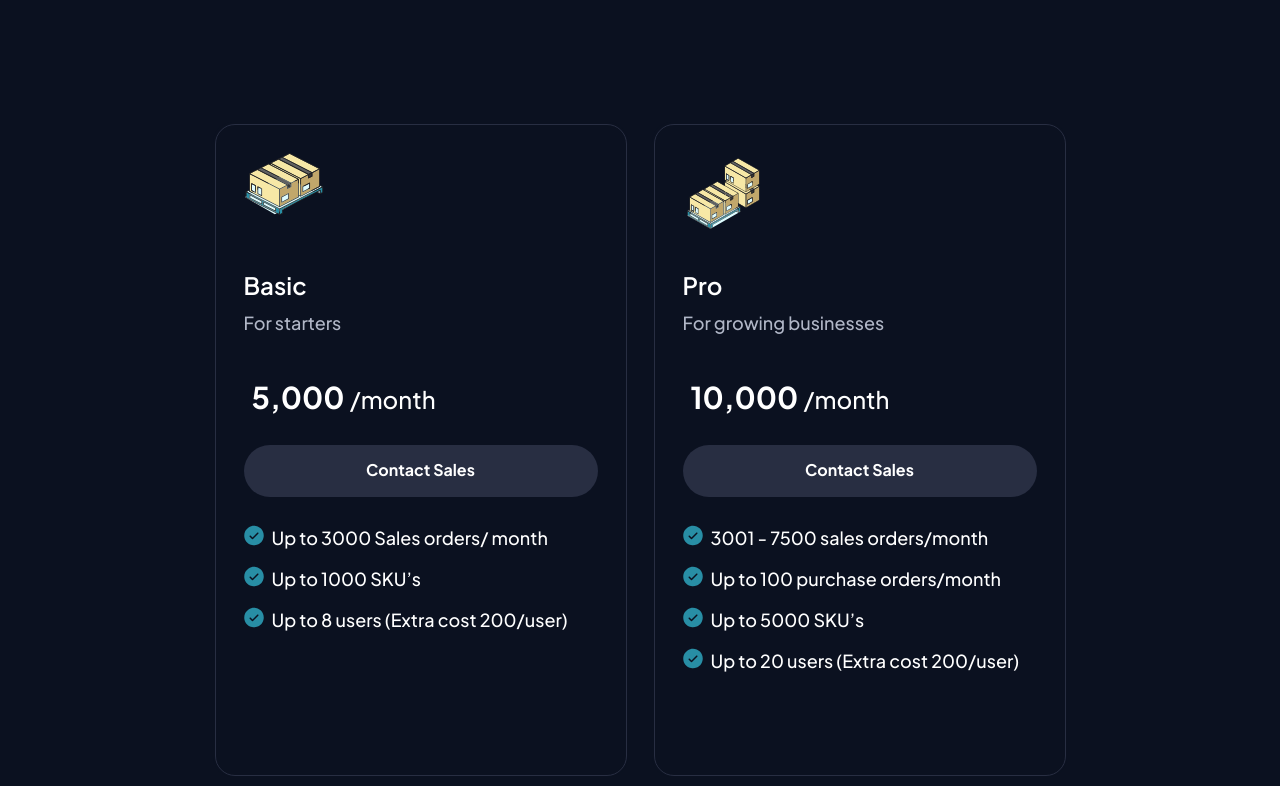
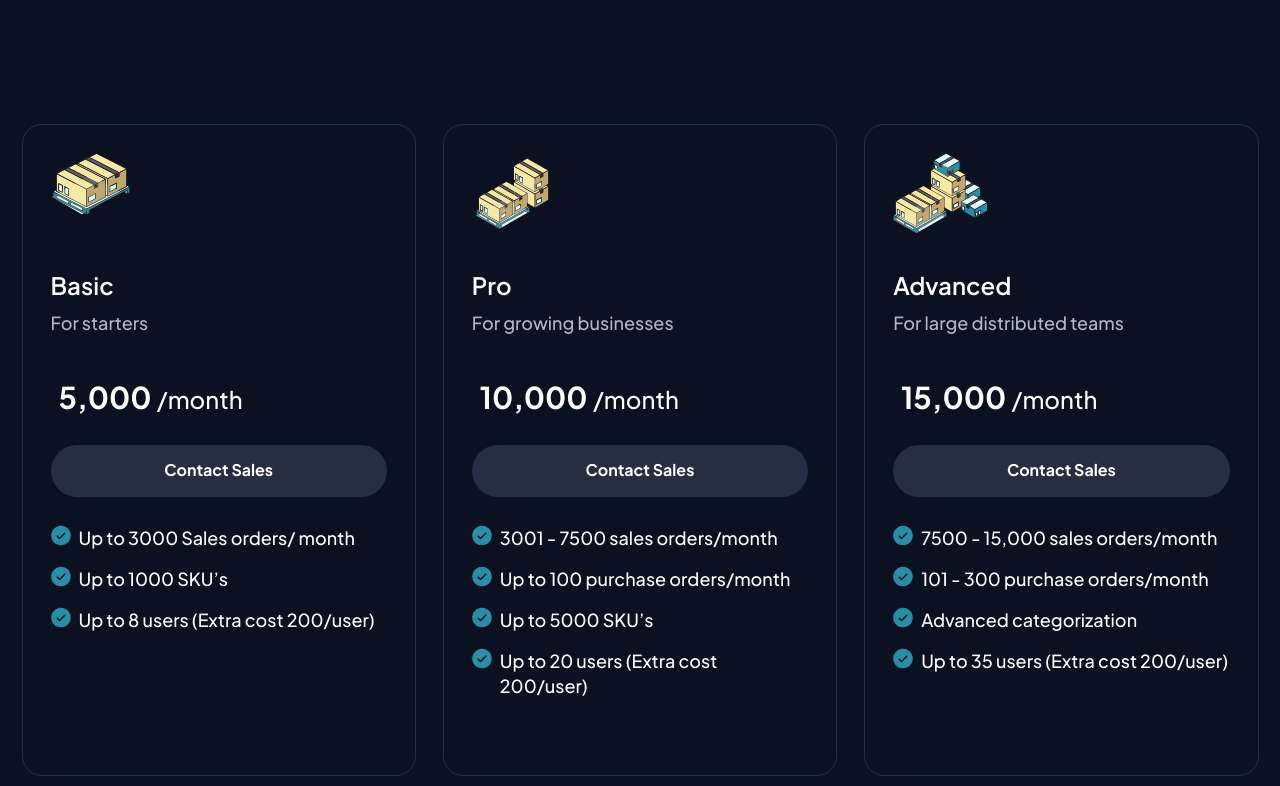
Before and after one commit to Sanjay2929/nuport-next, a Next.js app: page /pricing-e-commerce in a window 1280 px wide. Shown: the part 634-1420 px from the top of the page. Built offline with nearby package versions, Linux system fonts and the light colour scheme.

Commit message:
code merge

```diff
--- a/src/components/pricing-e-commerce/Cards.jsx
+++ b/src/components/pricing-e-commerce/Cards.jsx
@@ -6,13 +6,13 @@ const Cards = () => {
     <div className="bg-darkBlue">
       <div className="xl:max-w-[1324px] px-5 mx-auto container">
         <div className="pb-40">
-          <div className="flex gap-6 justify-center items-center flex-wrap">
+          <div className="grid xl:grid-cols-3 grid-cols-2 gap-6">
             {eCommerce.map((value, index) => (
               <div
                 key={index}
                 className="p-[1.5px] bg-darkBlue hover:bg-[linear-gradient(180deg,_#288EA5_0%,_rgba(40,_142,_165,_0)_73.92%)]  rounded-[20px] transition-all ease-in-out duration-300 group"
               >
-                <div className="w-[412px] h-[652px]  bg-darkBlue rounded-[20px] border border-darkGray p-7 relative overflow-hidden">
+                <div className="h-[652px]  bg-darkBlue rounded-[20px] border border-darkGray p-7 relative overflow-hidden">
                   <div className="w-full max-h-[300px] h-full blur-[190px] bg-transparent group-hover:bg-moonstone transition-all ease-in-out duration-300  absolute end-0 top-0 rounded-full"></div>
                   <div className="w-[95px] h-[80px] relative z-10">
                     {value.icon}
```
